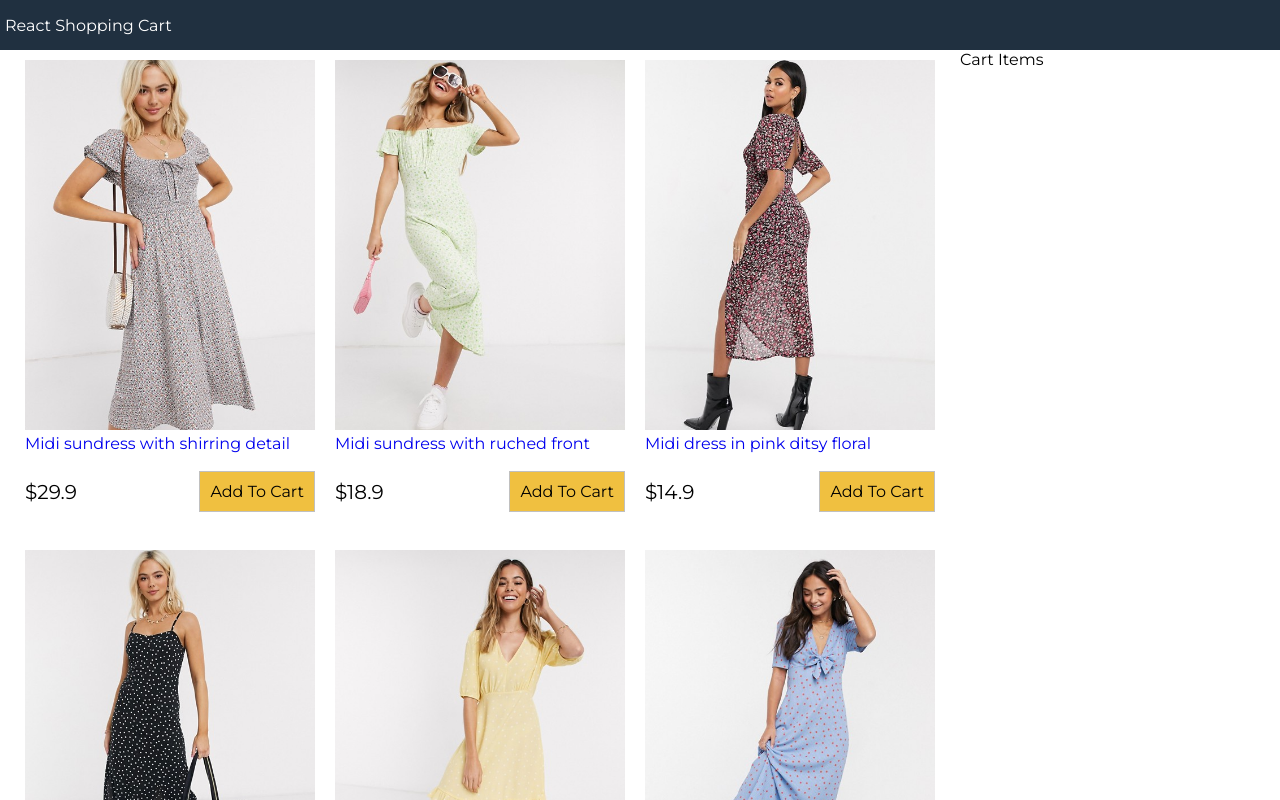
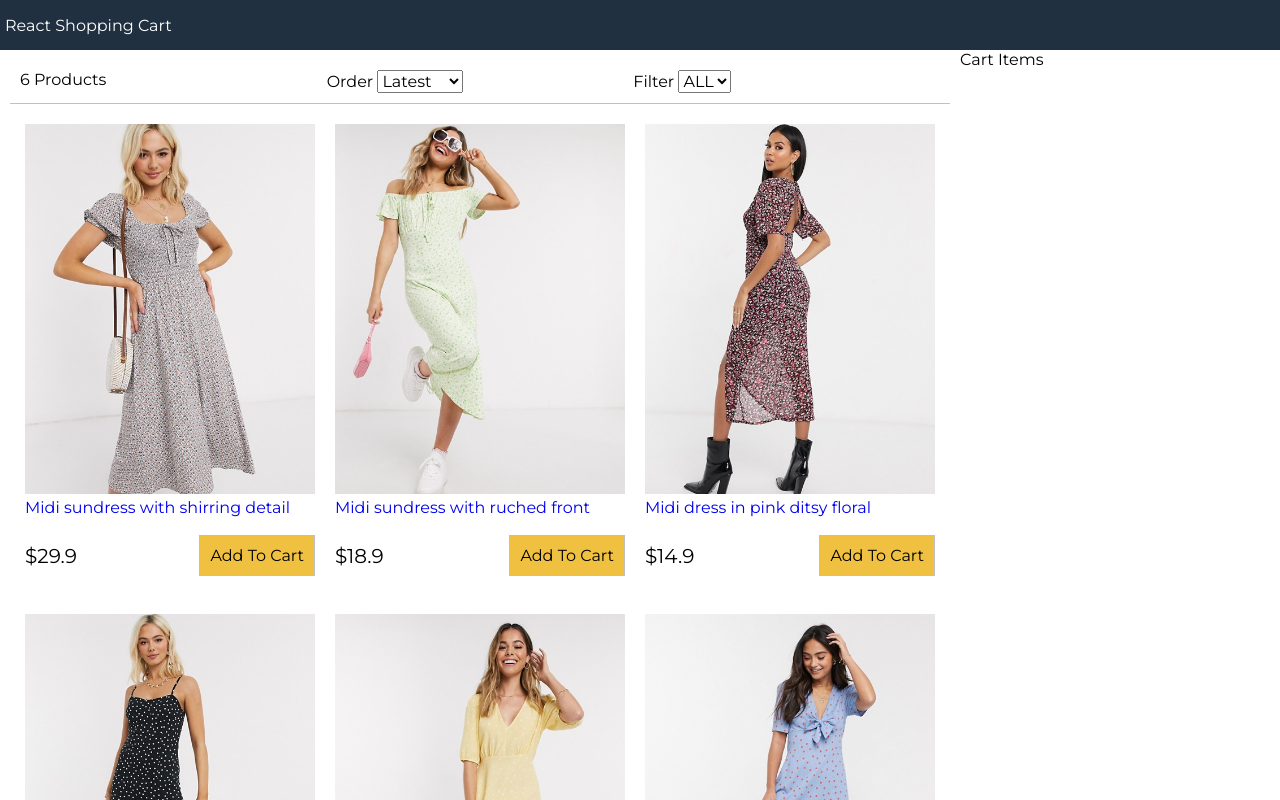
Before and after one commit to masudgit/React, a React (Create React App) app in the folder react-shopping-cart/: page / in a window 1280 px wide. Shown: the top 800 px of the page. Built offline with nearby package versions, Linux system fonts and the light colour scheme.

Commit message:
filter-component

```diff
--- a/react-shopping-cart/src/App.js
+++ b/react-shopping-cart/src/App.js
@@ -1,5 +1,6 @@
 //feature-1
 import React from "react";
+import Filter from "./components/Filter";
 import Products from "./components/Products";
 import data from "./data.json";
 
@@ -14,6 +15,38 @@
     };
   }
 
+  sortProducts = (event) => {
+    //impl //filter-component
+    console.log(event.target.value);
+    const sort = event.target.value;
+    this.setState((state) => ({
+      sort: sort,
+      products: this.state.products.slice().sort((a,b) => (
+        sort === "lowest"?
+        ((a.price > b.price) ? 1: -1):
+        sort === "highest"?
+        ((a.price < b.price) ? 1: -1): a._id > b._id ? 1 :  -1
+
+      ))
+    }));
+  };
+
+  filterProducts = (event) => {
+    //imp
+    console.log(event.target.value);
+    if (event.target.value === "") {
+      this.setState({
+        size: "", products: data.products
+      });
+    } else {
+      this.setState({
+        size: event.target.value,
+        products: data.products.filter(product => product.availableSizes.indexOf(event.target.value) >= 0)
+      });
+    }
+  }
+
+
   render() {
     return (
       <div className="grid-container">
@@ -23,7 +56,14 @@
         <main>
           <div className="content">
             <div className="main">
-              <Products products={this.state.products}/>
+              <Filter
+                count={this.state.products.length}
+                size={this.state.size}
+                sort={this.state.sort}
+                filterProducts={this.filterProducts}
+                sortProducts={this.sortProducts}>
+              </Filter>
+              <Products products={this.state.products}></Products>
             </div>
             <div className="sidebar">Cart Items</div>
           </div>
--- /dev/null
+++ b/react-shopping-cart/src/components/Filter.js
@@ -0,0 +1,31 @@
+import React, { Component } from 'react'
+
+export default class Filter extends Component {
+    render() {
+        return (
+            <div className="filter">
+                <div className="filter-result">{this.props.count} Products</div>
+                <div className="filter-sort">
+                    Order{" "}
+                    <select value={this.props.sort} onChange={this.props.sortProducts}>
+                        <option>Latest</option>
+                        <option value="lowest">Lowest</option>
+                        <option value="highest">Highest</option>
+                    </select>
+                </div>
+                <div className="filter-size">
+                    Filter{" "}
+                    <select value={this.props.size} onChange={this.props.filterProducts}>
+                        <option value="">ALL</option>
+                        <option value="XS">XS</option>
+                        <option value="S">S</option>
+                        <option value="M">M</option>
+                        <option value="L">L</option>
+                        <option value="XL">XL</option>
+                        <option value="XXL">XXL</option>
+                    </select>
+                </div>
+            </div>
+        )
+    }
+}
--- a/react-shopping-cart/src/index.css
+++ b/react-shopping-cart/src/index.css
@@ -116,3 +116,15 @@
 .button.primary {
   background-color: #f0c040;
 }
+
+/* Filter */
+.filter {
+ display: flex;
+ justify-content: space-between;
+ padding: 1rem;
+ margin: 1rem;
+ border-bottom: 0.1rem #c0c0c0 solid;
+}
+.filter div {
+  flex: 1;
+}
```
